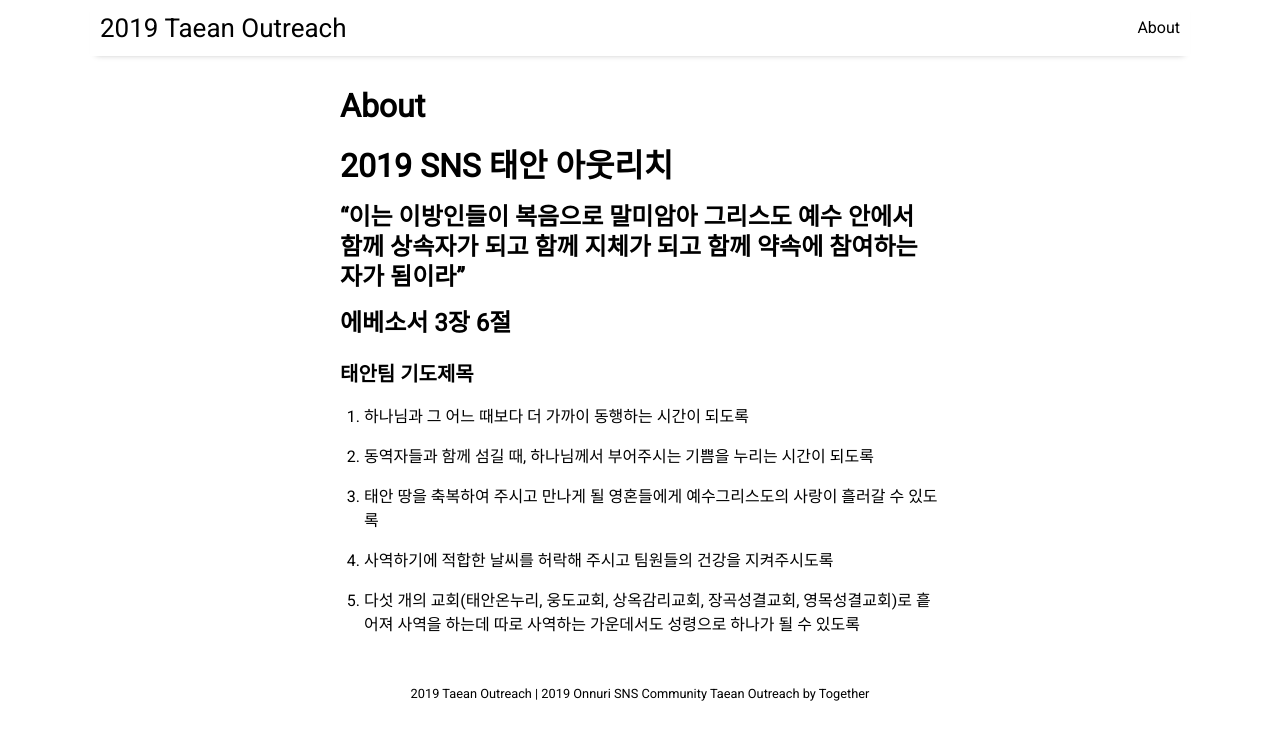
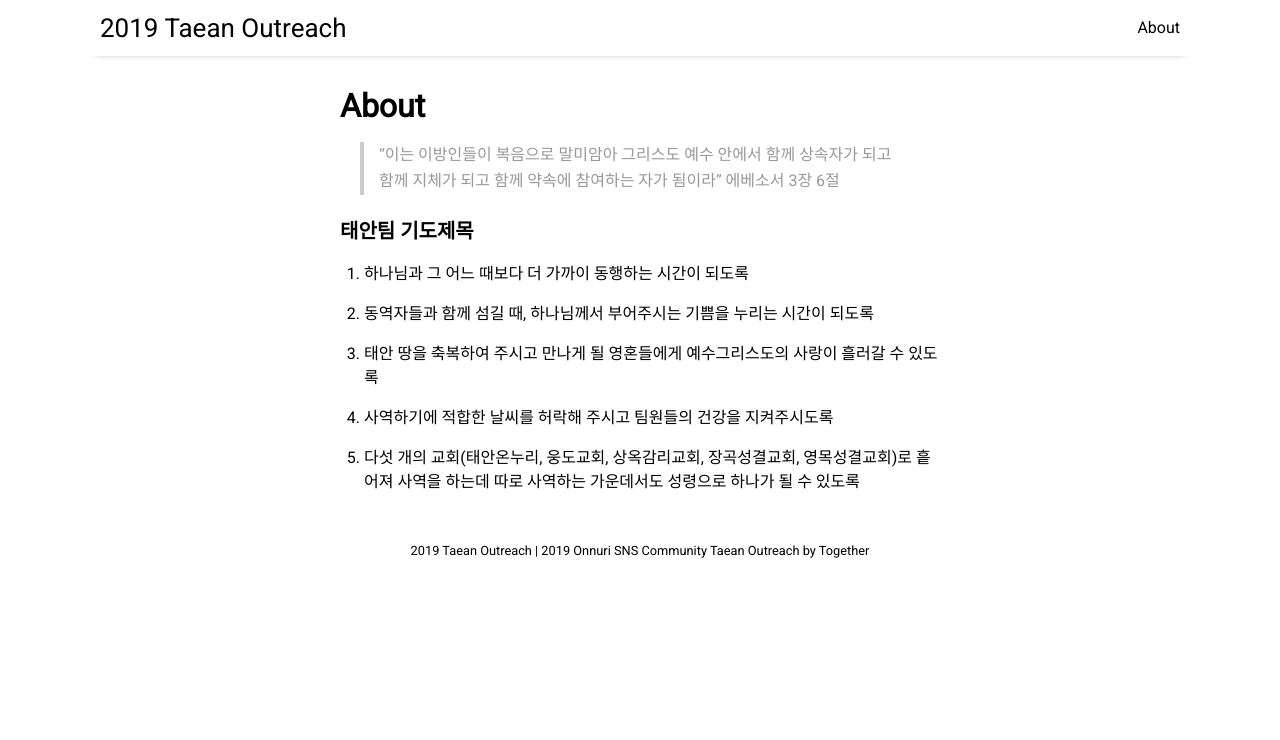
Before and after one commit to taean-outreach/taean-outreach.github.io, a Jekyll site: the page built from pages/about.md, in a window 1280 px wide. Shown: the top 740 px of the page. Built offline with Jekyll 4.4.1, drawn with Linux system fonts in a browser that asks for light colours; nearby versions of some CDN libraries.

Commit message:
Update about.md

```diff
--- a/pages/about.md
+++ b/pages/about.md
@@ -3,10 +3,7 @@ layout: misc
 title: About
 ---
 
-# 2019 SNS 태안 아웃리치
-
-## "이는 이방인들이 복음으로 말미암아 그리스도 예수 안에서 함께 상속자가 되고 함께 지체가 되고 함께 약속에 참여하는 자가 됨이라"
-## 에베소서 3장 6절
+> "이는 이방인들이 복음으로 말미암아 그리스도 예수 안에서 함께 상속자가 되고 함께 지체가 되고 함께 약속에 참여하는 자가 됨이라"   에베소서 3장 6절
 
 
 ### 태안팀 기도제목
```
